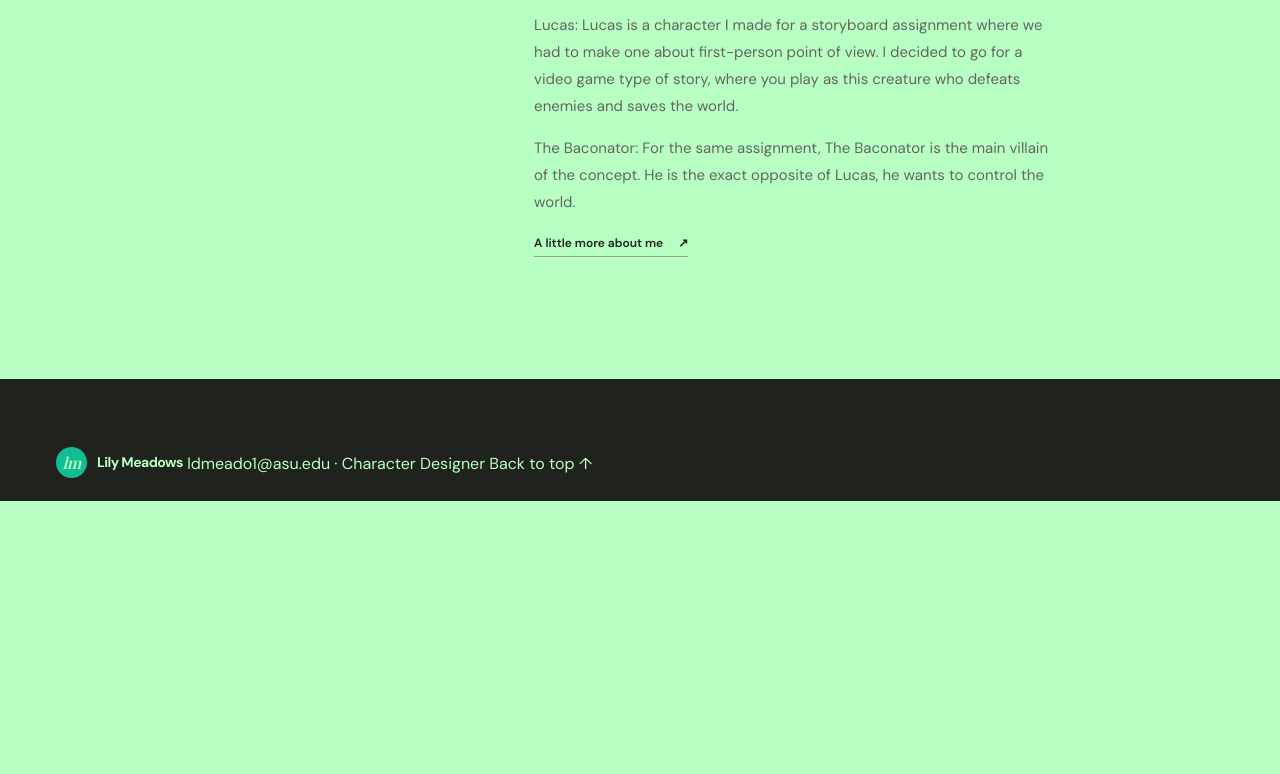
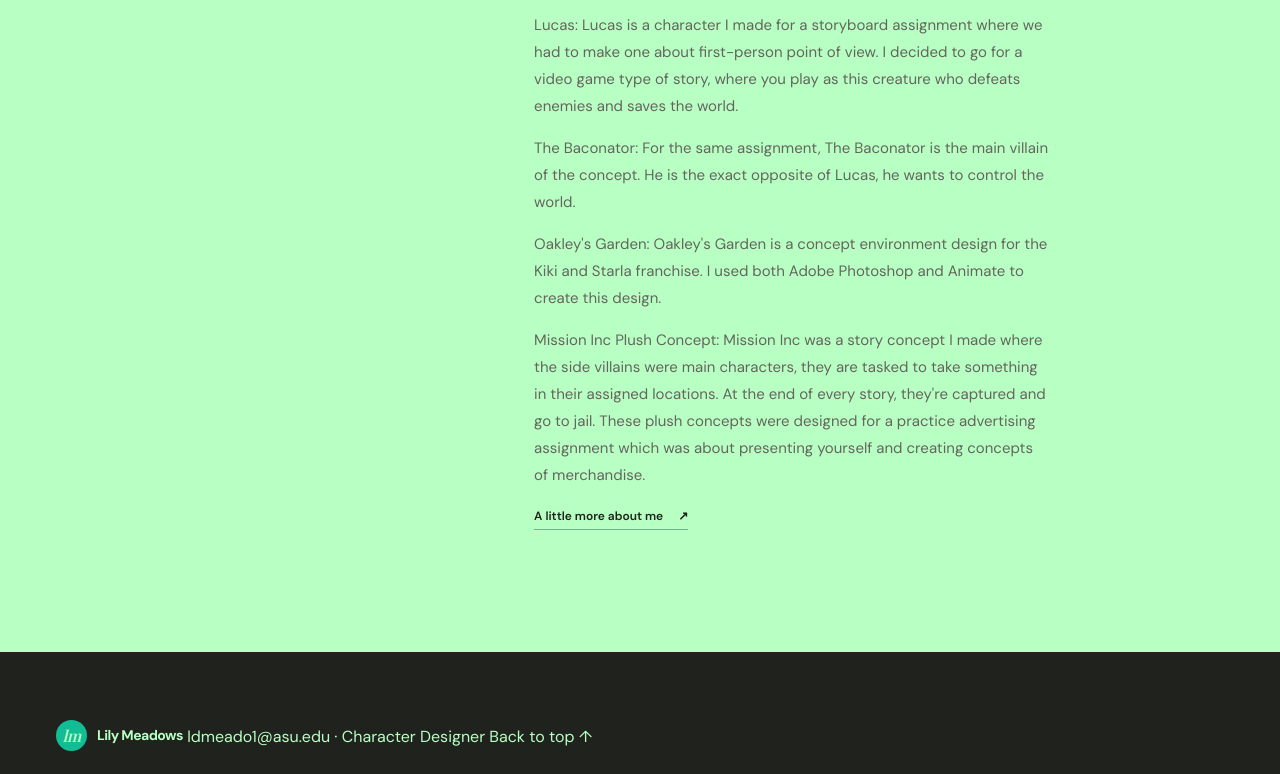
Before and after one commit to LilBunnie-iz/GAME551-Fall2026, a plain HTML site: page index.html in a window 1280 px wide. Shown: the part 2143-2917 px from the top of the page. Before the commit the page ends 2644 px from the top, so only its background shows below. Drawn offline with nearby package versions, Linux system fonts and the light colour scheme; a web font is replaced by a local one.

Commit message:
qwertyuuu

```diff
--- a/index.html
+++ b/index.html
@@ -62,6 +62,9 @@
                <p>Scruffy Facial Expressions: I was tasked to do an expression sheet for Scruffy as well. I wanted him to look more cartoony with Tom from Tom and Jerry being the big inspiration.</p>
                <p>Lucas: Lucas is a character I made for a storyboard assignment where we had to make one about first-person point of view. I decided to go for a video game type of story, where you play as this creature who defeats enemies and saves the world.</p>
                <p>The Baconator: For the same assignment, The Baconator is the main villain of the concept. He is the exact opposite of Lucas, he wants to control the world. </p>
+               <p>Oakley's Garden: Oakley's Garden is a concept environment design for the Kiki and Starla franchise. I used both Adobe Photoshop and Animate to create this design.</p>
+               <p>Mission Inc Plush Concept: Mission Inc was a story concept I made where the side villains were main characters, they are tasked to take something in their assigned locations. At the end of every story, they're captured and go to jail. These plush concepts were designed for a practice advertising assignment which was about presenting yourself and creating concepts of merchandise.</p>
+
 
 
                 <a class="text-link" href="about.html">A little more about me <span aria-hidden="true">↗</span></a>
```
